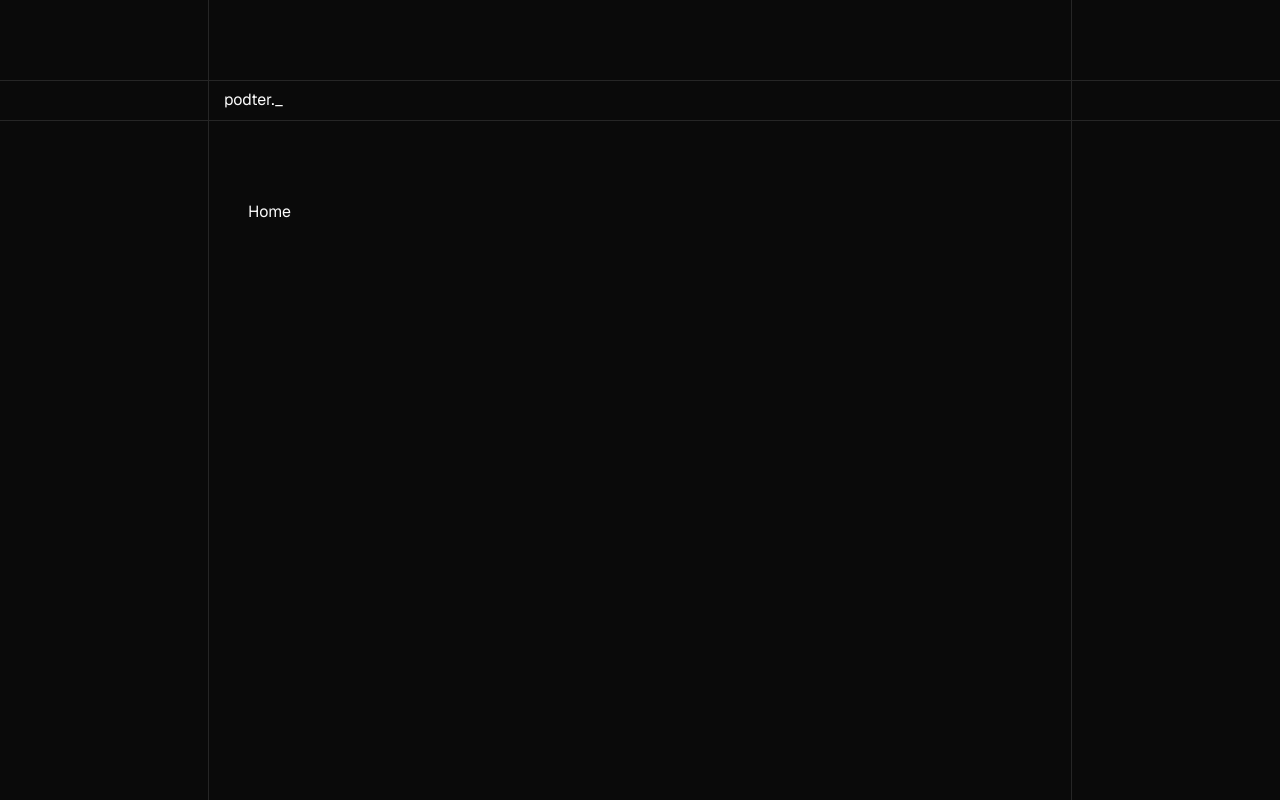
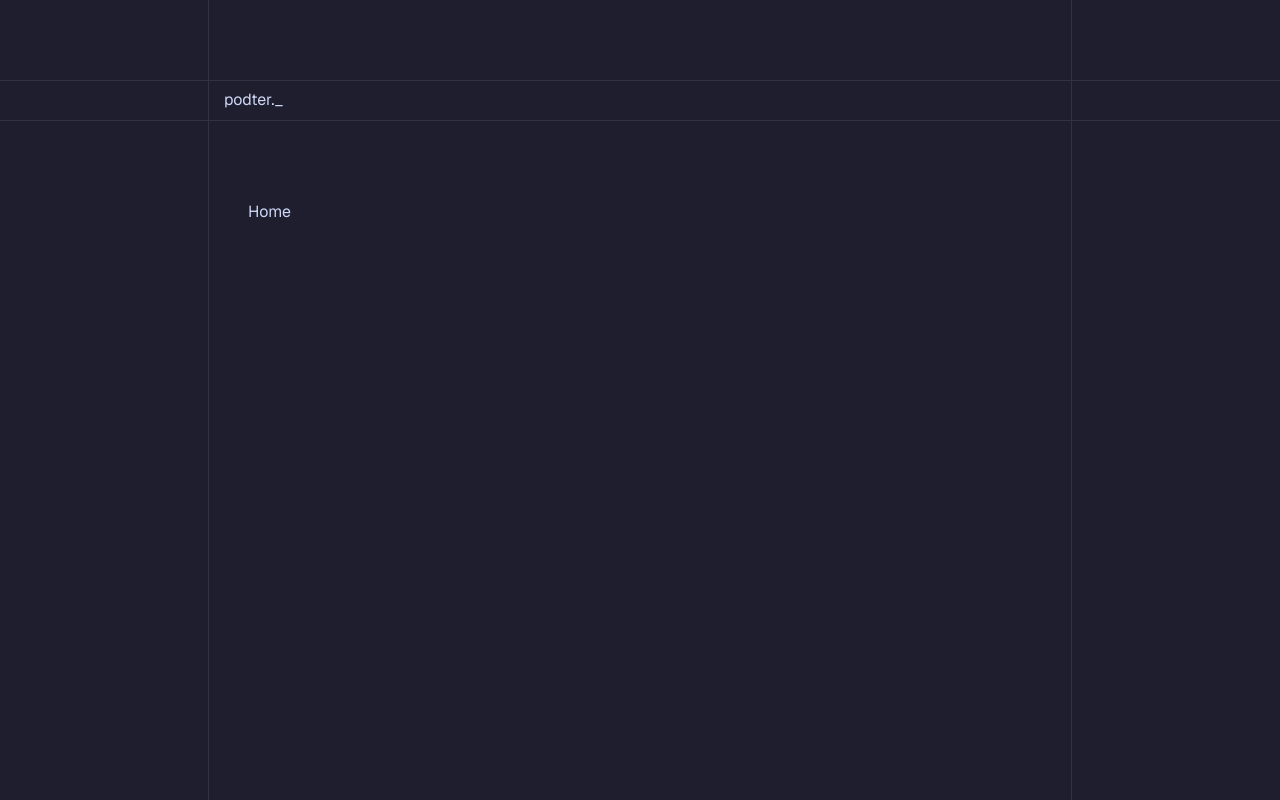
Before and after one commit to Podter/podter-website-old, a Next.js app: page / in a window 1280 px wide. Built offline with nearby package versions, Linux system fonts and the light colour scheme.

Commit message:
Update globals.scss

```diff
--- a/app/globals.scss
+++ b/app/globals.scss
@@ -4,33 +4,34 @@
 
 @layer base {
   :root {
-    --background: 0 0% 3.9%;
-    --foreground: 0 0% 98%;
+    --background: 240 21% 15%;
+    --foreground: 226 64% 88%;
 
-    --card: 0 0% 3.9%;
-    --card-foreground: 0 0% 98%;
+    --card: 240 21% 15%;
+    --card-foreground: 226 64% 88%;
 
-    --popover: 0 0% 3.9%;
-    --popover-foreground: 0 0% 98%;
+    --popover: 240 21% 15%;
+    --popover-foreground: 226 64% 88%;
 
-    --primary: 0 0% 98%;
-    --primary-foreground: 0 0% 9%;
+    --primary: 343 81% 75%;
+    --primary-foreground: 0 0% 5.88%;
 
-    --secondary: 0 0% 14.9%;
-    --secondary-foreground: 0 0% 98%;
+    --secondary: 237 16% 23%;
+    --secondary-foreground: 226 64% 88%;
 
+    // TODO: change muted and muted-foreground
     --muted: 0 0% 14.9%;
     --muted-foreground: 0 0% 63.9%;
 
-    --accent: 0 0% 14.9%;
-    --accent-foreground: 0 0% 98%;
+    --accent: 237 16% 23%;
+    --accent-foreground: 226 64% 88%;
 
-    --destructive: 0 62.8% 30.6%;
-    --destructive-foreground: 0 0% 98%;
+    --destructive: 347 87% 44%;
+    --destructive-foreground: 220 23% 95%;
 
-    --border: 0 0% 14.9%;
-    --input: 0 0% 14.9%;
-    --ring: 0 0% 83.1%;
+    --border: 237 16% 23%;
+    --input: 237 16% 23%;
+    --ring: 234 13% 31%;
 
     --radius: 0.5rem;
   }
```
